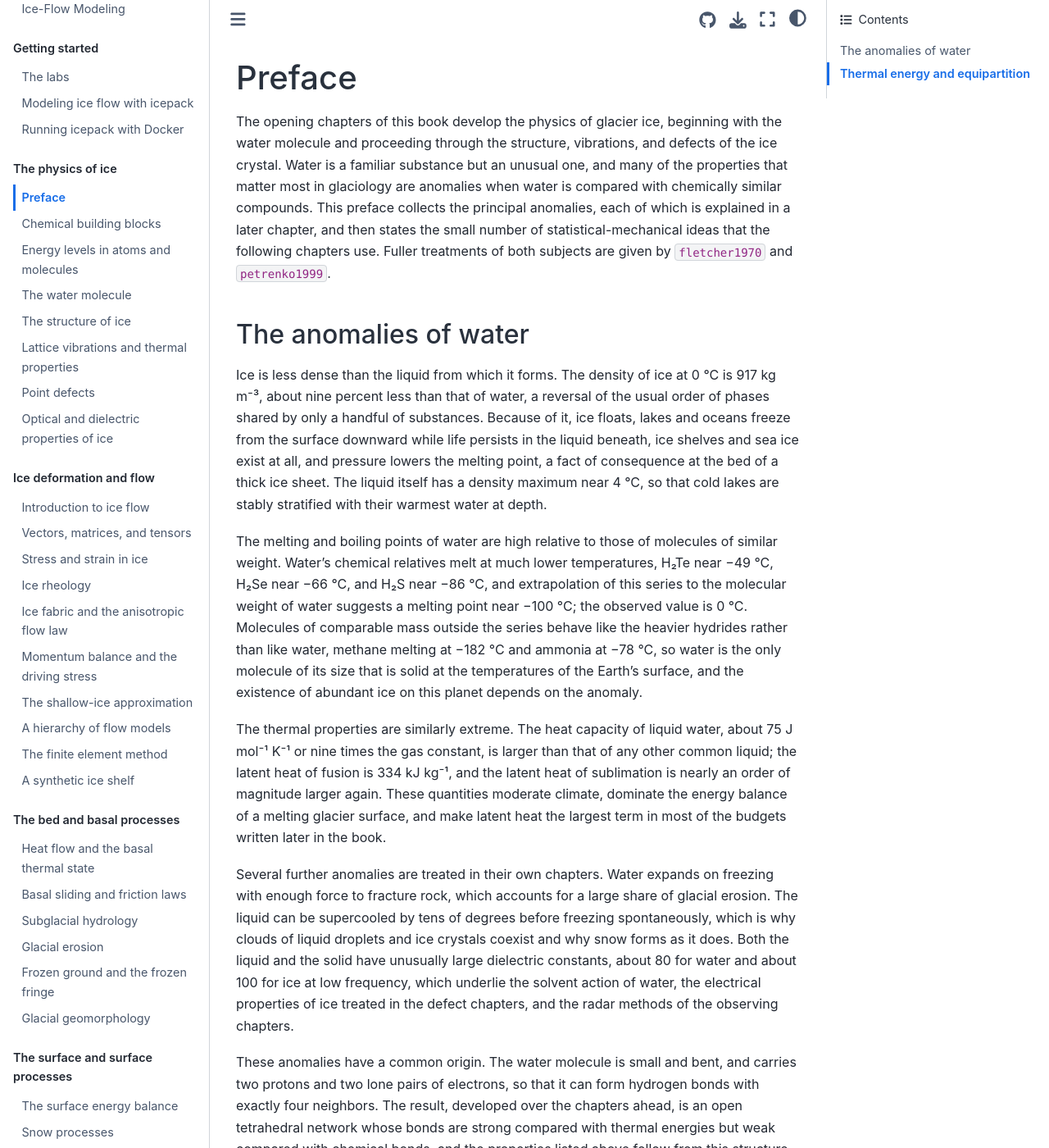
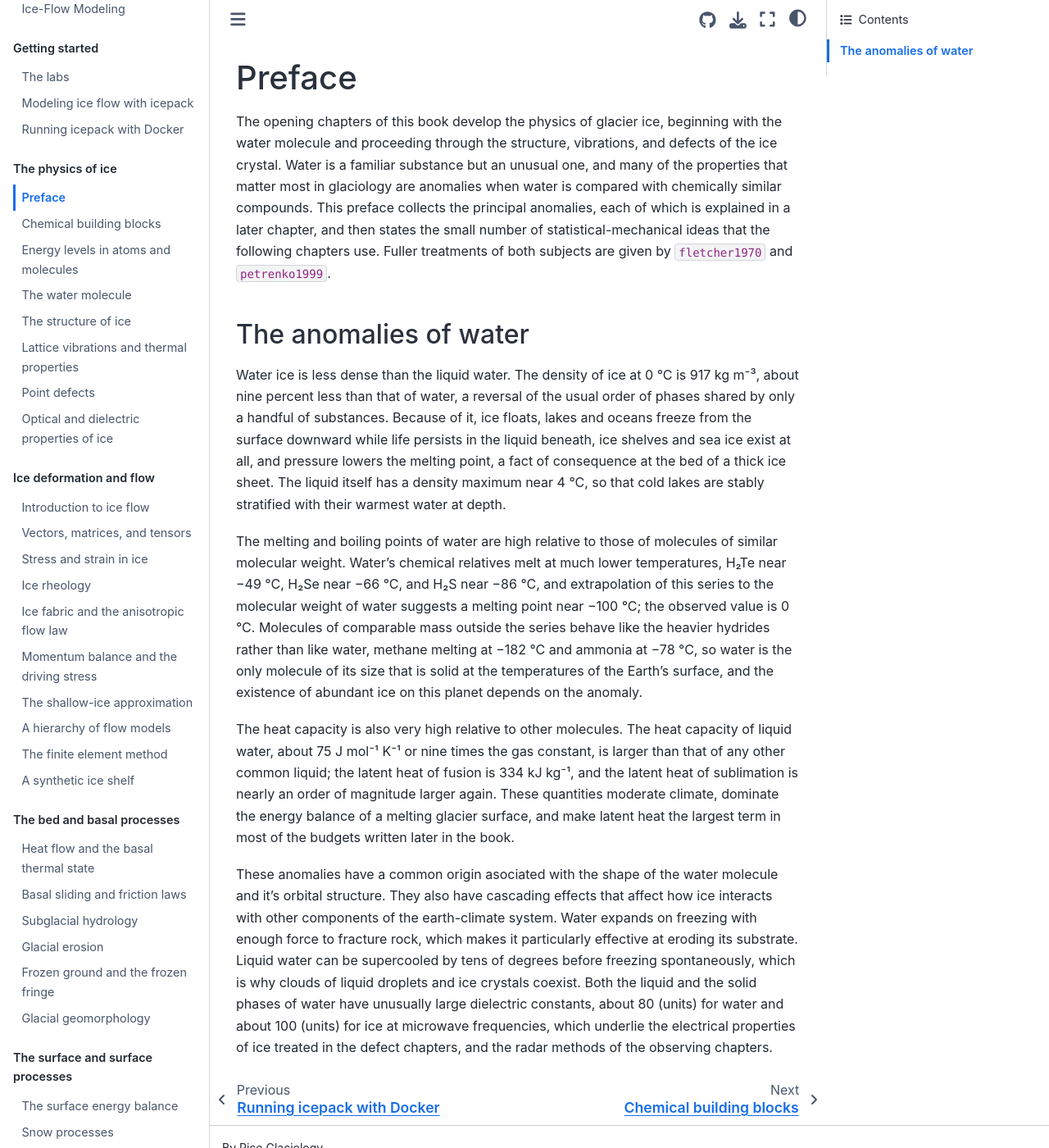
Before and after one commit to rice-glaciology/glaciology-book, a Jupyter Book: the page built from sections/foundations/preface.md, in a window 1280 px wide and 1400 px high. Shown: the whole window at 82% size. Built offline with Jupyter Book 1.0.4 settings and Sphinx 7.4.7 and the Sphinx Book theme 1.1.4, drawn with Linux system fonts in a browser that asks for light colours; pages that are not in the unit, such as notebooks, are missing from menus; cross-references to code outside the pages are shown as plain code; some of the changed lines change nothing that is shown; some of the changed text lies outside the part shown.

Commit message:
Update preface.md

```diff
--- a/sections/foundations/preface.md
+++ b/sections/foundations/preface.md
@@ -4,22 +4,10 @@
 
 ## The anomalies of water
 
-Ice is less dense than the liquid from which it forms. The density of ice at 0 °C is 917 kg m⁻³, about nine percent less than that of water, a reversal of the usual order of phases shared by only a handful of substances. Because of it, ice floats, lakes and oceans freeze from the surface downward while life persists in the liquid beneath, ice shelves and sea ice exist at all, and pressure lowers the melting point, a fact of consequence at the bed of a thick ice sheet. The liquid itself has a density maximum near 4 °C, so that cold lakes are stably stratified with their warmest water at depth.
+Water ice is less dense than the liquid water. The density of ice at 0 °C is 917 kg m⁻³, about nine percent less than that of water, a reversal of the usual order of phases shared by only a handful of substances. Because of it, ice floats, lakes and oceans freeze from the surface downward while life persists in the liquid beneath, ice shelves and sea ice exist at all, and pressure lowers the melting point, a fact of consequence at the bed of a thick ice sheet. The liquid itself has a density maximum near 4 °C, so that cold lakes are stably stratified with their warmest water at depth.
 
-The melting and boiling points of water are high relative to those of molecules of similar weight. Water's chemical relatives melt at much lower temperatures, H₂Te near −49 °C, H₂Se near −66 °C, and H₂S near −86 °C, and extrapolation of this series to the molecular weight of water suggests a melting point near −100 °C; the observed value is 0 °C. Molecules of comparable mass outside the series behave like the heavier hydrides rather than like water, methane melting at −182 °C and ammonia at −78 °C, so water is the only molecule of its size that is solid at the temperatures of the Earth's surface, and the existence of abundant ice on this planet depends on the anomaly.
+The melting and boiling points of water are high relative to those of molecules of similar molecular weight. Water's chemical relatives melt at much lower temperatures, H₂Te near −49 °C, H₂Se near −66 °C, and H₂S near −86 °C, and extrapolation of this series to the molecular weight of water suggests a melting point near −100 °C; the observed value is 0 °C. Molecules of comparable mass outside the series behave like the heavier hydrides rather than like water, methane melting at −182 °C and ammonia at −78 °C, so water is the only molecule of its size that is solid at the temperatures of the Earth's surface, and the existence of abundant ice on this planet depends on the anomaly.
 
-The thermal properties are similarly extreme. The heat capacity of liquid water, about 75 J mol⁻¹ K⁻¹ or nine times the gas constant, is larger than that of any other common liquid; the latent heat of fusion is 334 kJ kg⁻¹, and the latent heat of sublimation is nearly an order of magnitude larger again. These quantities moderate climate, dominate the energy balance of a melting glacier surface, and make latent heat the largest term in most of the budgets written later in the book.
+The heat capacity is also very high relative to other molecules. The heat capacity of liquid water, about 75 J mol⁻¹ K⁻¹ or nine times the gas constant, is larger than that of any other common liquid; the latent heat of fusion is 334 kJ kg⁻¹, and the latent heat of sublimation is nearly an order of magnitude larger again. These quantities moderate climate, dominate the energy balance of a melting glacier surface, and make latent heat the largest term in most of the budgets written later in the book.
 
-Several further anomalies are treated in their own chapters. Water expands on freezing with enough force to fracture rock, which accounts for a large share of glacial erosion. The liquid can be supercooled by tens of degrees before freezing spontaneously, which is why clouds of liquid droplets and ice crystals coexist and why snow forms as it does. Both the liquid and the solid have unusually large dielectric constants, about 80 for water and about 100 for ice at low frequency, which underlie the solvent action of water, the electrical properties of ice treated in the defect chapters, and the radar methods of the observing chapters.
-
-These anomalies have a common origin. The water molecule is small and bent, and carries two protons and two lone pairs of electrons, so that it can form hydrogen bonds with exactly four neighbors. The result, developed over the chapters ahead, is an open tetrahedral network whose bonds are strong compared with thermal energies but weak compared with chemical bonds, and the properties listed above follow from this structure.
-
-## Thermal energy and equipartition
-
-Three ideas from statistical mechanics are needed almost immediately. They are stated here in working form; their systematic development, from the counting of microstates through the definition of temperature to the Boltzmann distribution, is given in {doc}`lattice-dynamics`.
-
-The first idea is that temperature defines an energy scale. A system at absolute temperature $T$ exchanges energy with its surroundings in amounts of order $k_B T$, where $k_B$ is Boltzmann's constant. At the melting point of ice, $k_B T = 3.8\times10^{-21}$ J, equivalent to 2.3 kJ mol⁻¹ or about 1/40 eV per molecule. A process whose energy cost is small compared with $k_B T$ proceeds freely; one whose cost is many times $k_B T$ occurs at a rate suppressed by the Boltzmann factor $e^{-E/k_B T}$. Comparisons of this kind recur throughout the book.
-
-The second idea is equipartition. In the classical limit, each independent quadratic contribution to the energy of a molecule, each *degree of freedom*, has a mean energy of $\tfrac{1}{2}k_B T$ and contributes $\tfrac{1}{2}R$ to the molar heat capacity at constant volume; an ideal gas contributes a further $R$ when heated at constant pressure. A molecule free to move in three dimensions has three translational degrees of freedom, and a rigid nonlinear molecule has in addition three rotational degrees of freedom, so that water vapor should show $C_p = \left(\tfrac{3}{2} + \tfrac{3}{2} + 1\right) R = 4R \approx 7.95$ cal mol⁻¹ K⁻¹. A *linear* molecule has only two rotations with appreciable moments of inertia and should show $\tfrac{7}{2}R \approx 6.95$ cal mol⁻¹ K⁻¹. The measured value for water vapor at 100 °C is 8.65 cal mol⁻¹ K⁻¹, which establishes that the molecule is nonlinear; the bent shape of the molecule was known from calorimetry decades before it could be determined spectroscopically. The small excess above $4R$ arises partly from incipient vibrational excitation and partly from non-ideality of the vapor.
-
-The third idea is that degrees of freedom can be frozen out, and it is the first appearance of quantum mechanics in this book. A vibration of frequency $\nu$ can accept energy only in quanta of $h\nu$, and when $h\nu$ greatly exceeds $k_B T$ the mode is essentially never excited and contributes nothing to the heat capacity, whatever equipartition would suggest. The internal vibrations of the water molecule have characteristic temperatures $h\nu/k_B$ between roughly 2,300 and 5,400 K, far above terrestrial temperatures, which is why they are absent from the $4R$ count above and why the molecule behaves as rigid in that argument. The same consideration, applied mode by mode to the vibrations of the crystal, accounts for the heat capacity of ice itself in {doc}`lattice-dynamics`. Each mode retains an energy $\tfrac{1}{2}h\nu$ at absolute zero, the zero-point energy, whose dependence on atomic mass underlies the isotopic methods of {doc}`water-molecule` and {doc}`../climate/paleoclimate`. The quantum-mechanical basis of these statements is set out in {doc}`energy-levels`.
+These anomalies have a common origin asociated with the shape of the water molecule and it's orbital structure. They also have cascading effects that affect how ice interacts with other components of the earth-climate system. Water expands on freezing with enough force to fracture rock, which makes it particularly effective at eroding its substrate. Liquid water can be supercooled by tens of degrees before freezing spontaneously, which is why clouds of liquid droplets and ice crystals coexist. Both the liquid and the solid phases of water have unusually large dielectric constants, about 80 (units) for water and about 100 (units) for ice at microwave frequencies, which underlie the electrical properties of ice treated in the defect chapters, and the radar methods of the observing chapters.
```
